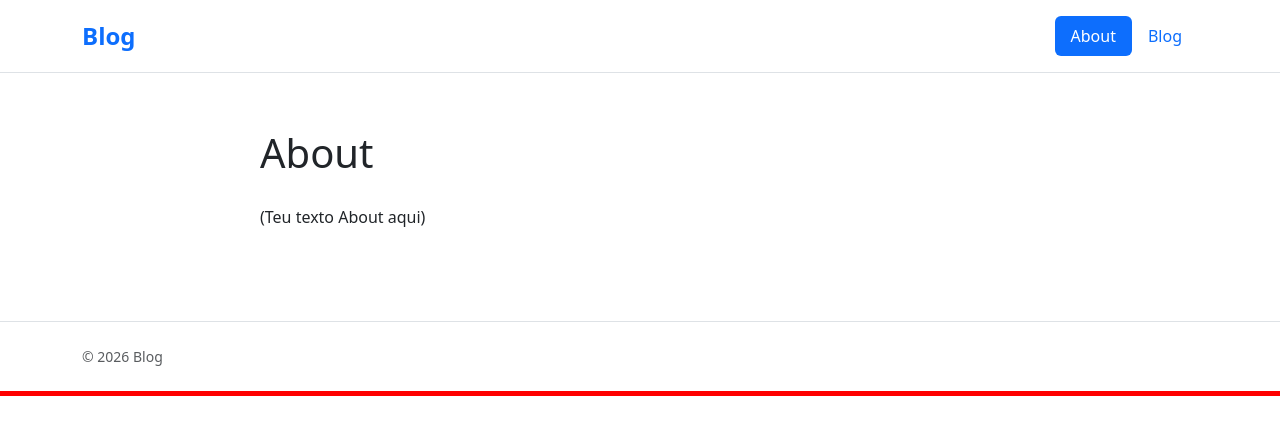
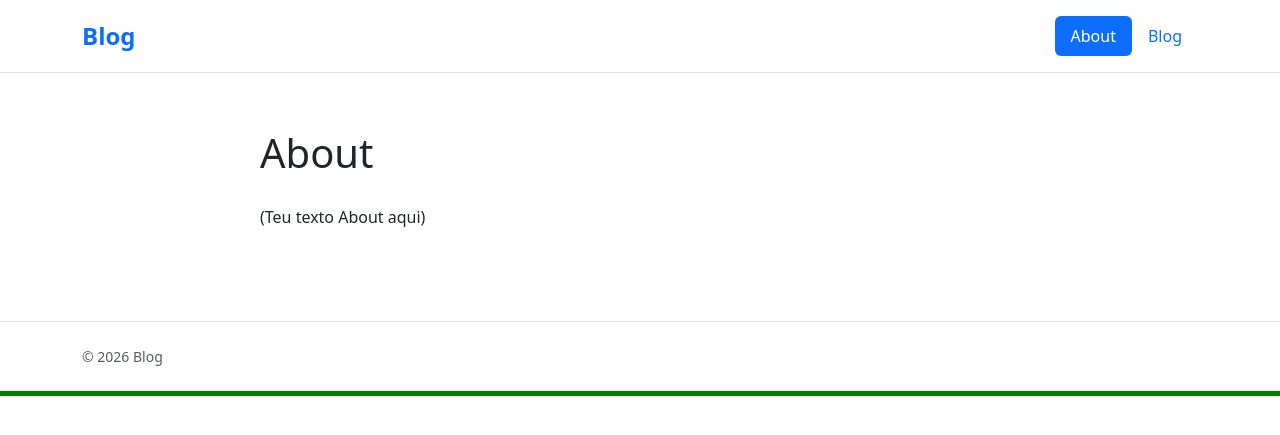
Before and after one commit to caroltheastronaut/blog, a Jekyll site: the page built from index.md, in a window 1280 px wide. Shown: the top 435 px of the page. Built offline with Jekyll 4.4.1, drawn with Linux system fonts in a browser that asks for light colours.

Commit message:
Update site.css

```diff
--- a/assets/css/site.css
+++ b/assets/css/site.css
@@ -28,8 +28,8 @@ main blockquote {
   header .container,
   main.container,
   footer .container {
-    --bs-gutter-x: 3rem;
+    --bs-gutter-x: 3.5rem;
   }
 }
 
-body { outline: 5px solid red; }
+body { outline: 5px solid green; }
```
